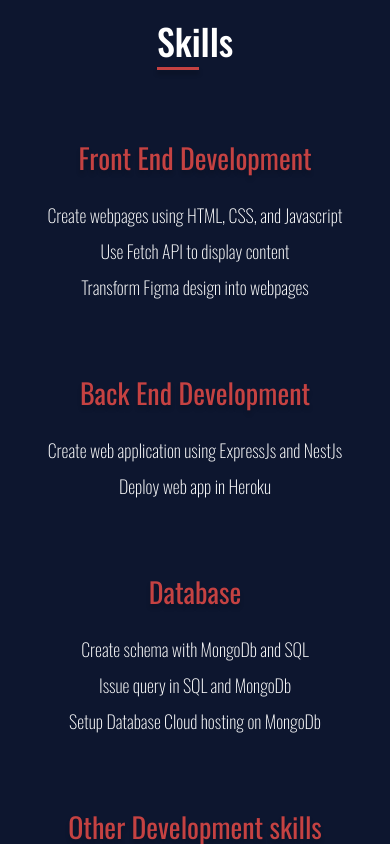
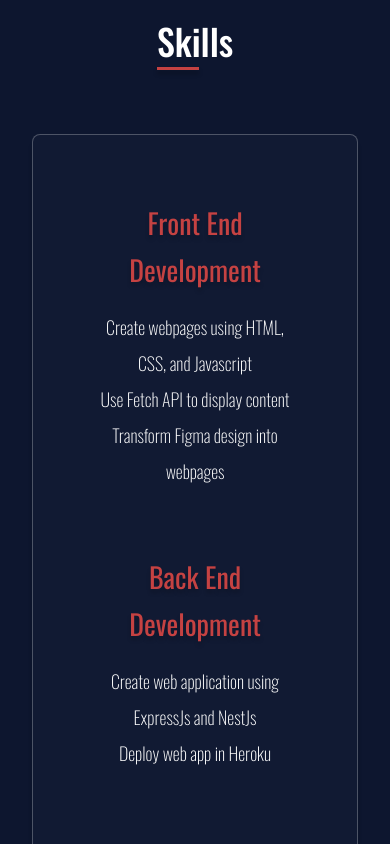
Before and after one commit to kathulhur/old-portfolio, a React (Create React App) app: page / in a window 390 px wide. Shown: the part 2160-3004 px from the top of the page. Built offline with nearby package versions, Linux system fonts and the light colour scheme.

Commit message:
Add border to the skills section

```diff
--- a/src/components/header/Header.css
+++ b/src/components/header/Header.css
@@ -24,7 +24,4 @@
         font-size: 32px;
     }
 
-    .App__projects-heading div {
-        width: 90px;
-    }
 }
--- a/src/containers/skills/skills.css
+++ b/src/containers/skills/skills.css
@@ -11,6 +11,11 @@
     display: grid;
     grid-template-columns: repeat(2, 1fr);
     gap: 4rem;
+    background: var(--color-subbg);
+    border: 1px solid rgba(255, 255, 255, 0.25);
+    border-radius: 8px;
+    padding: 4rem 6rem;
+    box-shadow: 0px 8px 4px rgba(0, 0, 9, 0.2);
 }
 
 
@@ -55,8 +60,20 @@
     }
 }
 
+@media only screen and (max-width: 425px) {
+    .App__skills-container {
+        padding: 4rem;
+    }
+}
+
 
 @media only screen and (max-width: 375px) {
+
+    .App__skills-container {
+        padding: 2rem;
+    }
+
+
     .App__skills-container {
         gap: 3rem;
     }
```
